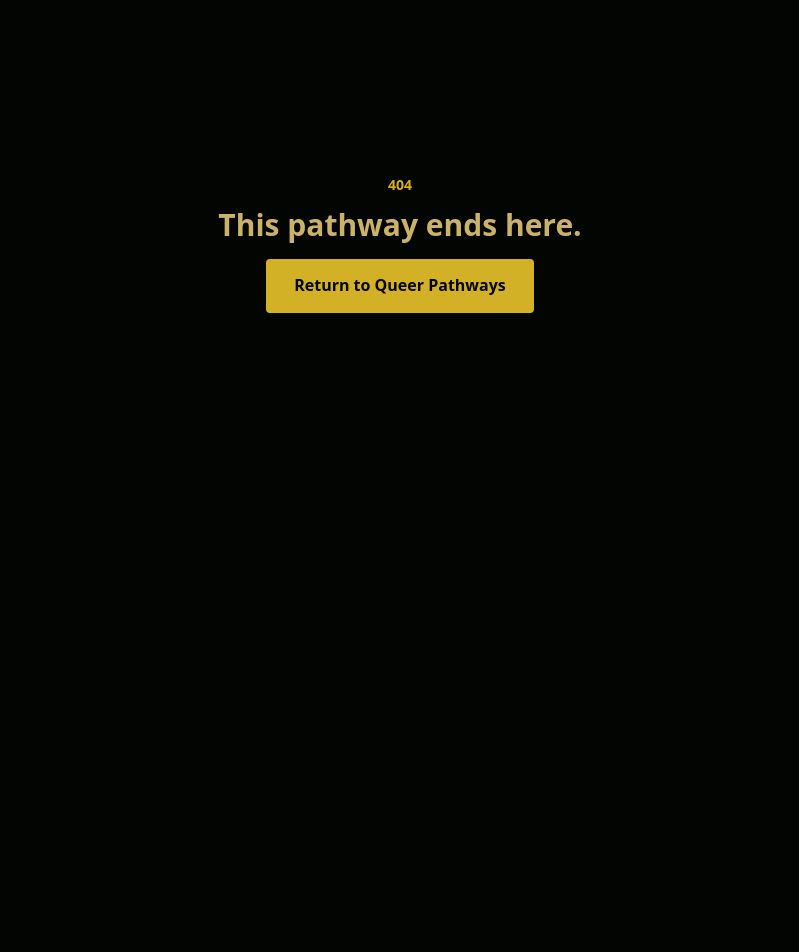
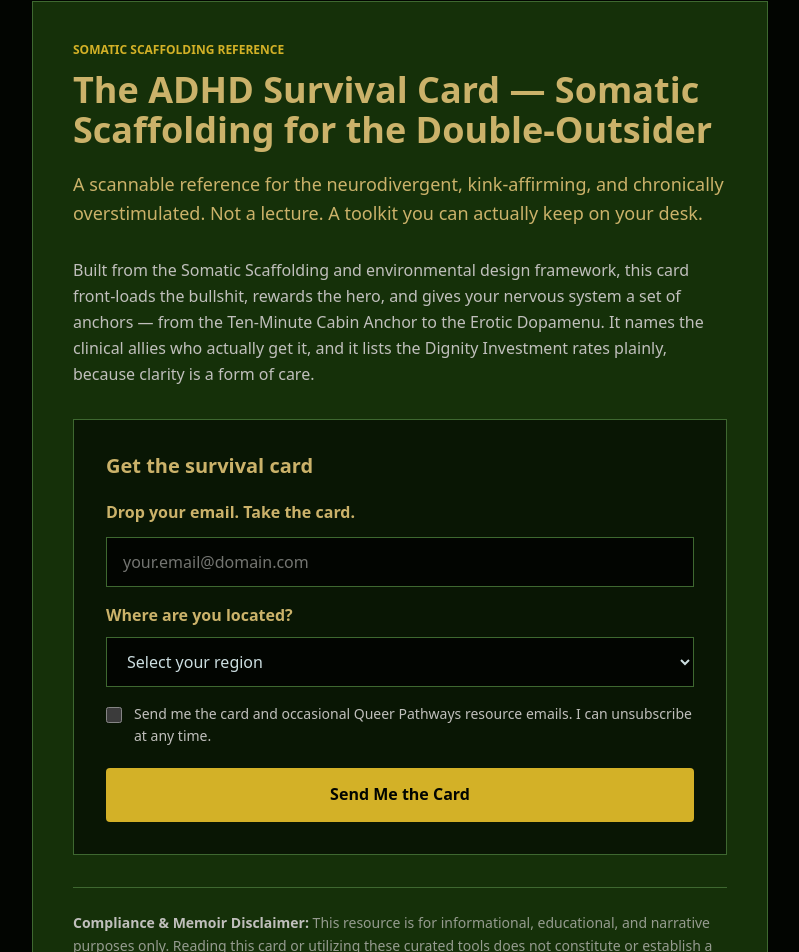
Before and after one commit to jonassaint-QP/QP-Clinical, a Next.js app: page /resources/adhd-survival-card in a window 1280 px wide. Before the commit this address had no page. Shown: the part 156-1108 px from the top of the page, without its empty margins (240-1039 px from the left). Before the commit the page ends 800 px from the top, so only its background shows below. Built offline with nearby package versions, Linux system fonts and the light colour scheme.

Commit message:
feat(clinical): implement ADHD survival card lead capture, update sitemap and documentation

```diff
--- a/components/ClinicalShell.tsx
+++ b/components/ClinicalShell.tsx
@@ -107,6 +107,7 @@
             <Link href="/philly-queer-therapy" className="hover:text-[#CBB26A]">Pennsylvania</Link>
             <Link href="/toronto-queer-therapy" className="hover:text-[#CBB26A]">Ontario</Link>
             <Link href="/resources/adhd-survival-guide" className="hover:text-[#CBB26A]">ADHD Survival Guide</Link>
+            <Link href="/resources/adhd-survival-card" className="hover:text-[#CBB26A]">ADHD Survival Card</Link>
             <Link href="/resources/glossary" className="hover:text-[#CBB26A]">Glossary</Link>
             <Link href="/resources/thriving-ten-rules" className="hover:text-[#CBB26A]">The Thriving Ten</Link>
           </nav>
--- /dev/null
+++ b/pages/api/lead-capture/adhd-survival-card.ts
@@ -0,0 +1,82 @@
+import type { NextApiRequest, NextApiResponse } from 'next';
+
+const validJurisdictions = new Set(['ontario', 'pennsylvania', 'elsewhere']);
+const emailPattern = /^[^\s@]+@[^\s@]+\.[^\s@]+$/;
+
+function redirect(response: NextApiResponse, status: 'sent' | 'error') {
+  response.redirect(303, `/resources/adhd-survival-card?status=${status}`);
+}
+
+export default async function handler(request: NextApiRequest, response: NextApiResponse) {
+  if (request.method !== 'POST') {
+    response.setHeader('Allow', 'POST');
+    response.status(405).json({ error: 'Method not allowed' });
+    return;
+  }
+
+  const email = typeof request.body.email === 'string' ? request.body.email.trim().toLowerCase() : '';
+  const jurisdiction = typeof request.body.jurisdiction === 'string' ? request.body.jurisdiction : '';
+  const consent = request.body.consent === 'yes';
+  const company = typeof request.body.company === 'string' ? request.body.company.trim() : '';
+
+  if (company) {
+    redirect(response, 'sent');
+    return;
+  }
+
+  if (!emailPattern.test(email) || !validJurisdictions.has(jurisdiction) || !consent) {
+    redirect(response, 'error');
+    return;
+  }
+
+  const webhookUrl = process.env.LEAD_CAPTURE_WEBHOOK_URL;
+  const pdfUrl = process.env.ADHD_SURVIVAL_CARD_PDF_URL;
+
+  if (!webhookUrl || !pdfUrl) {
+    console.error('ADHD Survival Card lead capture is missing webhook or PDF configuration.');
+    redirect(response, 'error');
+    return;
+  }
+
+  const tags = ['newsletter', 'adhd-survival-card'];
+  if (jurisdiction === 'ontario') {
+    tags.push('ontario-warm-referral-pool');
+  }
+
+  try {
+    const webhookResponse = await fetch(webhookUrl, {
+      method: 'POST',
+      headers: {
+        'Content-Type': 'application/json',
+        ...(process.env.LEAD_CAPTURE_WEBHOOK_SECRET
+          ? { Authorization: `Bearer ${process.env.LEAD_CAPTURE_WEBHOOK_SECRET}` }
+          : {}),
+      },
+      body: JSON.stringify({
+        email,
+        jurisdiction,
+        tags,
+        resource: {
+          name: 'ADHD Survival Card',
+          url: pdfUrl,
+        },
+        consent: {
+          granted: true,
+          timestamp: new Date().toISOString(),
+          wording: 'Send me the card and occasional Queer Pathways resource emails. I can unsubscribe at any time.',
+        },
+        source: 'queerpathways.org/resources/adhd-survival-card',
+      }),
+      signal: AbortSignal.timeout(8000),
+    });
+
+    if (!webhookResponse.ok) {
+      throw new Error(`Lead-capture webhook returned ${webhookResponse.status}`);
+    }
+
+    redirect(response, 'sent');
+  } catch (error) {
+    console.error('ADHD Survival Card lead-capture webhook failed.', error);
+    redirect(response, 'error');
+  }
+}
--- /dev/null
+++ b/pages/resources/adhd-survival-card.tsx
@@ -0,0 +1,108 @@
+import Head from 'next/head';
+import { useRouter } from 'next/router';
+import { ClinicalShell } from '../../components/ClinicalShell';
+
+const description = 'A scannable reference for neurodivergent, kink-affirming, and chronically overstimulated people, built on the Somatic Scaffolding framework.';
+
+export default function AdhdSurvivalCardPage() {
+  const router = useRouter();
+  const submissionState = router.query.status;
+
+  return (
+    <ClinicalShell
+      title="The ADHD Survival Card — Somatic Scaffolding for the Double-Outsider"
+      description={description}
+    >
+      <Head>
+        <meta name="robots" content="index, follow" />
+      </Head>
+
+      <div className="mx-auto max-w-3xl px-4 py-16 sm:py-20">
+        <article className="border border-[#3E6830] bg-[#153009] p-6 sm:p-10">
+          <header className="mb-7">
+            <p className="mb-3 text-xs font-bold uppercase text-[#D3B127]">Somatic scaffolding reference</p>
+            <h1 className="mb-5 text-3xl font-extrabold leading-tight tracking-normal text-[#CBB26A] sm:text-4xl">
+              The ADHD Survival Card — Somatic Scaffolding for the Double-Outsider
+            </h1>
+            <p className="text-lg font-medium leading-relaxed text-[#CBB26A]">
+              A scannable reference for the neurodivergent, kink-affirming, and chronically overstimulated. Not a lecture. A toolkit you can actually keep on your desk.
+            </p>
+          </header>
+
+          <p className="leading-relaxed text-[#C0BFBC]">
+            Built from the Somatic Scaffolding and environmental design framework, this card front-loads the bullshit, rewards the hero, and gives your nervous system a set of anchors — from the Ten-Minute Cabin Anchor to the Erotic Dopamenu. It names the clinical allies who actually get it, and it lists the Dignity Investment rates plainly, because clarity is a form of care.
+          </p>
+
+          <section className="my-8 border border-[#3E6830] bg-[#020501]/60 p-6 sm:p-8" aria-labelledby="card-request-heading">
+            <h2 id="card-request-heading" className="mb-5 text-xl font-bold text-[#CBB26A]">Get the survival card</h2>
+
+            {submissionState === 'sent' ? (
+              <p role="status" className="border-l-4 border-[#D3B127] bg-[#0A1D08] p-4 text-[#CCDEE0]">
+                Check your inbox. Your ADHD Survival Card is on its way.
+              </p>
+            ) : (
+              <form action="/api/lead-capture/adhd-survival-card" method="POST">
+                <label htmlFor="email" className="mb-3 block font-semibold text-[#CBB26A]">
+                  Drop your email. Take the card.
+                </label>
+                <input
+                  type="email"
+                  id="email"
+                  name="email"
+                  autoComplete="email"
+                  placeholder="your.email@domain.com"
+                  required
+                  className="mb-4 w-full border border-[#3E6830] bg-[#020501] px-4 py-3 text-base text-[#CCDEE0] placeholder:text-[#C0BFBC]/60 focus:border-[#CBB26A] focus:outline-none focus:ring-2 focus:ring-[#CBB26A]"
+                />
+                <label htmlFor="jurisdiction" className="mb-2 block font-semibold text-[#CBB26A]">
+                  Where are you located?
+                </label>
+                <select
+                  id="jurisdiction"
+                  name="jurisdiction"
+                  required
+                  defaultValue=""
+                  className="mb-4 w-full border border-[#3E6830] bg-[#020501] px-4 py-3 text-base text-[#CCDEE0] focus:border-[#CBB26A] focus:outline-none focus:ring-2 focus:ring-[#CBB26A]"
+                >
+                  <option value="" disabled>Select your region</option>
+                  <option value="ontario">Ontario</option>
+                  <option value="pennsylvania">Pennsylvania</option>
+                  <option value="elsewhere">Elsewhere</option>
+                </select>
+                <label className="mb-5 flex items-start gap-3 text-sm leading-relaxed text-[#C0BFBC]">
+                  <input
+                    type="checkbox"
+                    name="consent"
+                    value="yes"
+                    required
+                    className="mt-1 h-4 w-4 shrink-0 accent-[#D3B127]"
+                  />
+                  <span>Send me the card and occasional Queer Pathways resource emails. I can unsubscribe at any time.</span>
+                </label>
+                <div className="hidden" aria-hidden="true">
+                  <label htmlFor="company">Company</label>
+                  <input id="company" name="company" type="text" tabIndex={-1} autoComplete="off" />
+                </div>
+                <button type="submit" className="btn-somatic-primary w-full">
+                  Send Me the Card
+                </button>
+              </form>
+            )}
+
+            {submissionState === 'error' ? (
+              <p role="alert" className="mt-4 text-sm text-[#CCDEE0]">
+                We could not send the card just now. Please try again shortly.
+              </p>
+            ) : null}
+          </section>
+
+          <aside className="border-t border-[#3E6830] pt-6 text-sm leading-relaxed text-[#C0BFBC]/75">
+            <p>
+              <strong className="text-[#C0BFBC]">Compliance &amp; Memoir Disclaimer:</strong> This resource is for informational, educational, and narrative purposes only. Reading this card or utilizing these curated tools does not constitute or establish a formal therapist-client relationship with Joshua Jonassaint, RSW, LCSW, or with Queer Pathways. If you are navigating mental health concerns, trauma, or crisis, please seek individualized guidance from a licensed and qualified provider in your jurisdiction. For 24/7 crisis support, dial 988.
+            </p>
+          </aside>
+        </article>
+      </div>
+    </ClinicalShell>
+  );
+}
--- a/scripts/compliance-audit.mjs
+++ b/scripts/compliance-audit.mjs
@@ -140,6 +140,7 @@
   'memoir-disclaimer.tsx',
   'shop.tsx',
   'resources/adhd-survival-guide.tsx',
+  'resources/adhd-survival-card.tsx',
   'resources/glossary.tsx',
   'resources/thriving-ten-rules.tsx',
 ];
```
Also changed, not shown: 2 other files (tests, documents, lock files or other folders).
